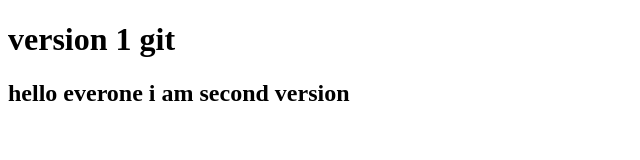
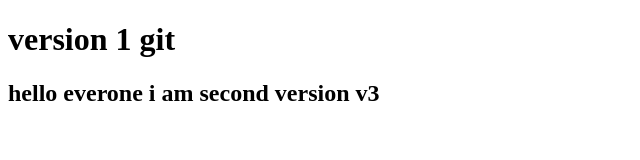
Before and after one commit to sonugupta416/gitrepo, a plain HTML site: page index.html in a window 1280 px wide. Shown: the full height of the page, 0-640 px from the left. Drawn offline with Linux system fonts and the light colour scheme.

Commit message:
this is my third version

```diff
--- a/index.html
+++ b/index.html
@@ -7,6 +7,6 @@
 </head>
 <body>
     <h1>version 1 git</h1>
-    <h2>hello everone i am second version</h2>
+    <h2>hello everone i am second version v3</h2>
 </body>
 </html>
```
